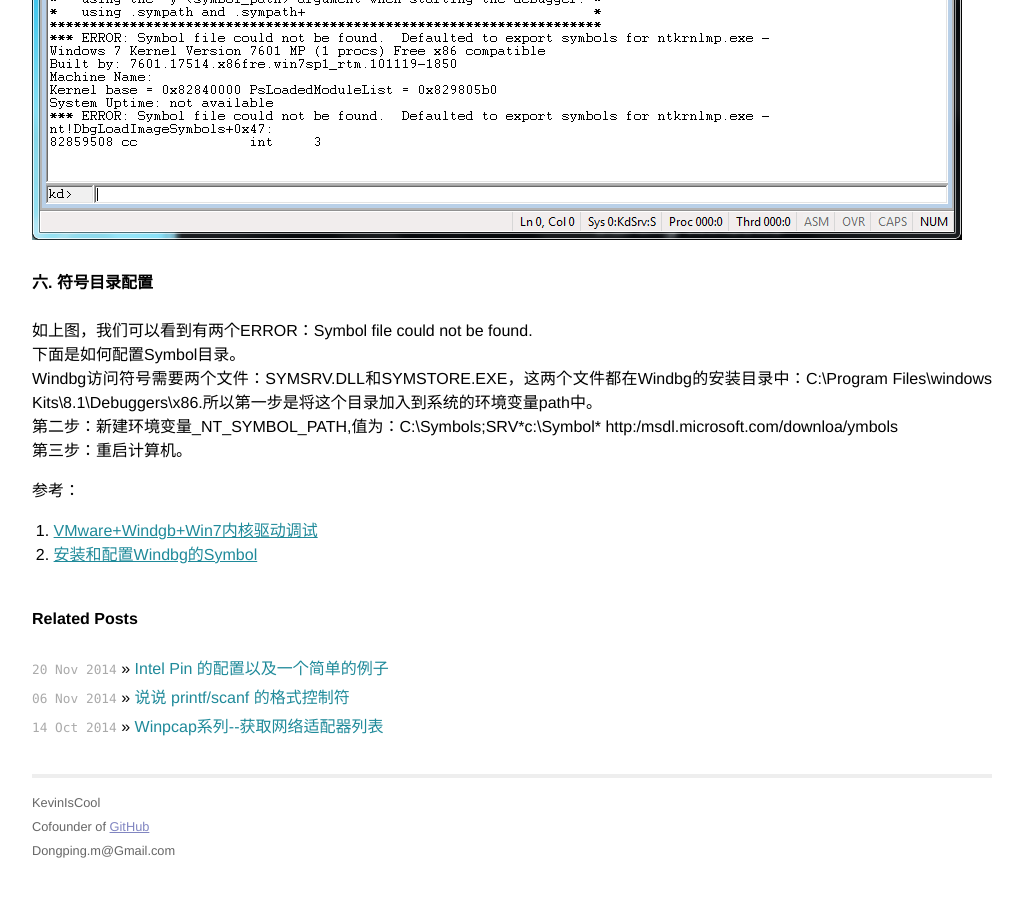
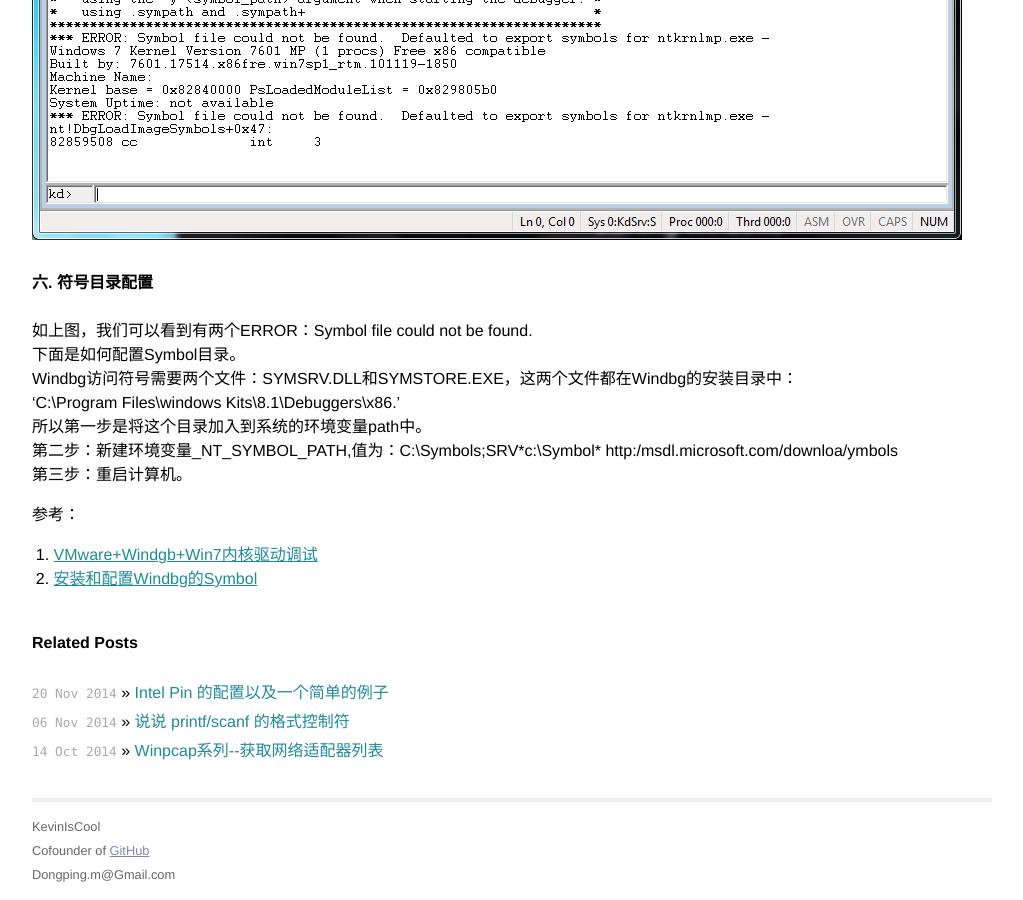
Before and after one commit to ll0KT/KevinIsCool.github.io, a Jekyll site: the page built from _posts/tech/2014-11-24-windbg+virtualbox+win7-The-Kernel-Debugging-Env-configuration.md, in a window 1280 px wide and 900 px high, scrolled down 4118 px. Shown: the whole window, without its empty margins (128-1151 px from the left). Built offline with Jekyll 4.4.1, drawn with Linux system fonts in a browser that asks for light colours; Markdown is read by kramdown in place of the engine named in the settings; before the commit the page ends 4994 px from its top, so only the background shows below that.

Commit message:
20141125

```diff
--- a/_posts/tech/2014-11-24-windbg+virtualbox+win7-The-Kernel-Debugging-Env-configuration.md
+++ b/_posts/tech/2014-11-24-windbg+virtualbox+win7-The-Kernel-Debugging-Env-configuration.md
@@ -61,7 +61,9 @@ waiting to connect ...
 ###六. 符号目录配置
 如上图，我们可以看到有两个ERROR：Symbol file could not be found.
 下面是如何配置Symbol目录。
-Windbg访问符号需要两个文件：SYMSRV.DLL和SYMSTORE.EXE，这两个文件都在Windbg的安装目录中：C:\\Program Files\\windows Kits\\8.1\\Debuggers\\x86.所以第一步是将这个目录加入到系统的环境变量path中。
+Windbg访问符号需要两个文件：SYMSRV.DLL和SYMSTORE.EXE，这两个文件都在Windbg的安装目录中：
+'C:\\Program Files\\windows Kits\\8.1\\Debuggers\\x86.'
+所以第一步是将这个目录加入到系统的环境变量path中。
 第二步：新建环境变量_NT_SYMBOL_PATH,值为：C:\\Symbols;SRV\*c:\\Symbol\* http:/msdl.microsoft.com/downloa/ymbols
 第三步：重启计算机。
 
```
Also changed, not shown: 1 other file.
